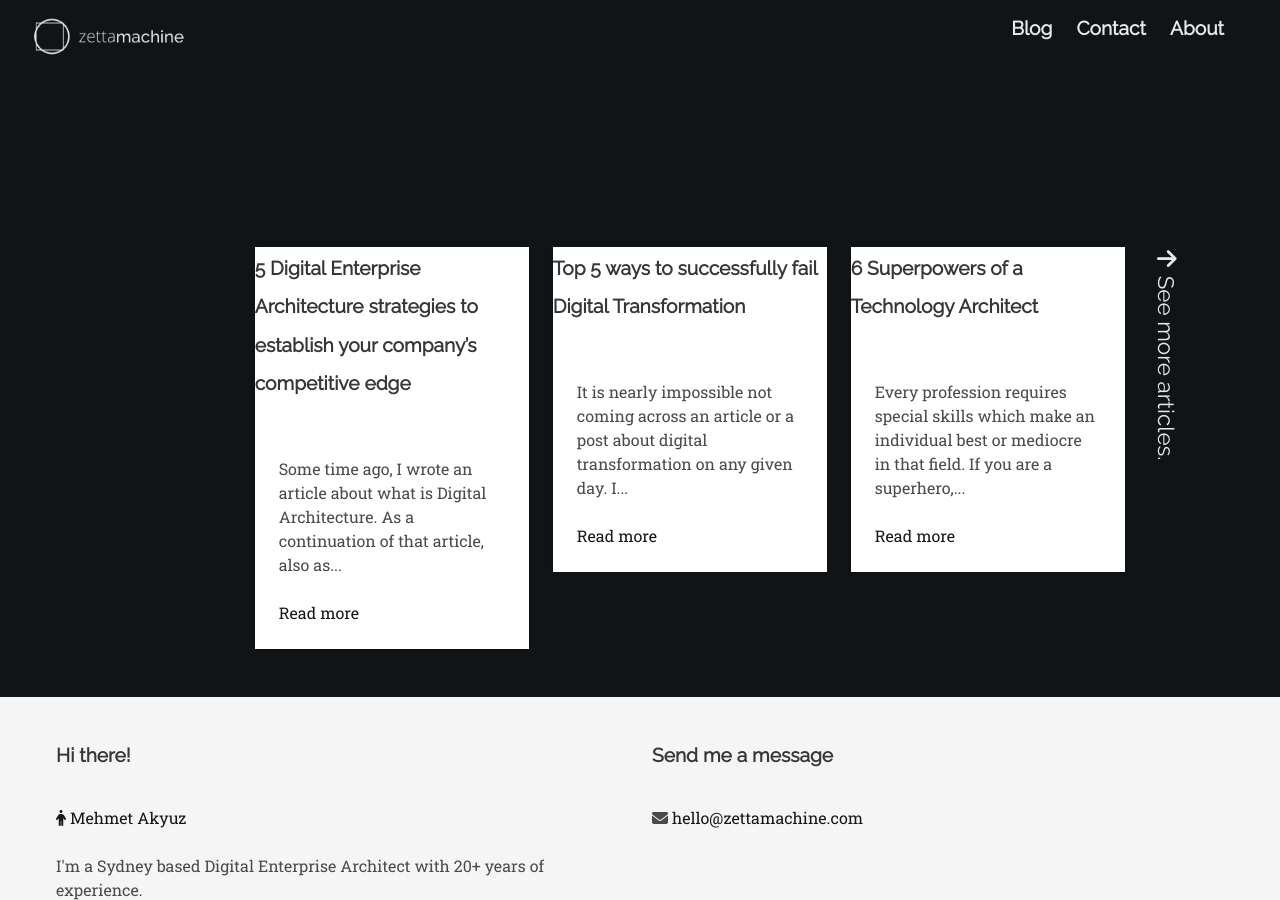
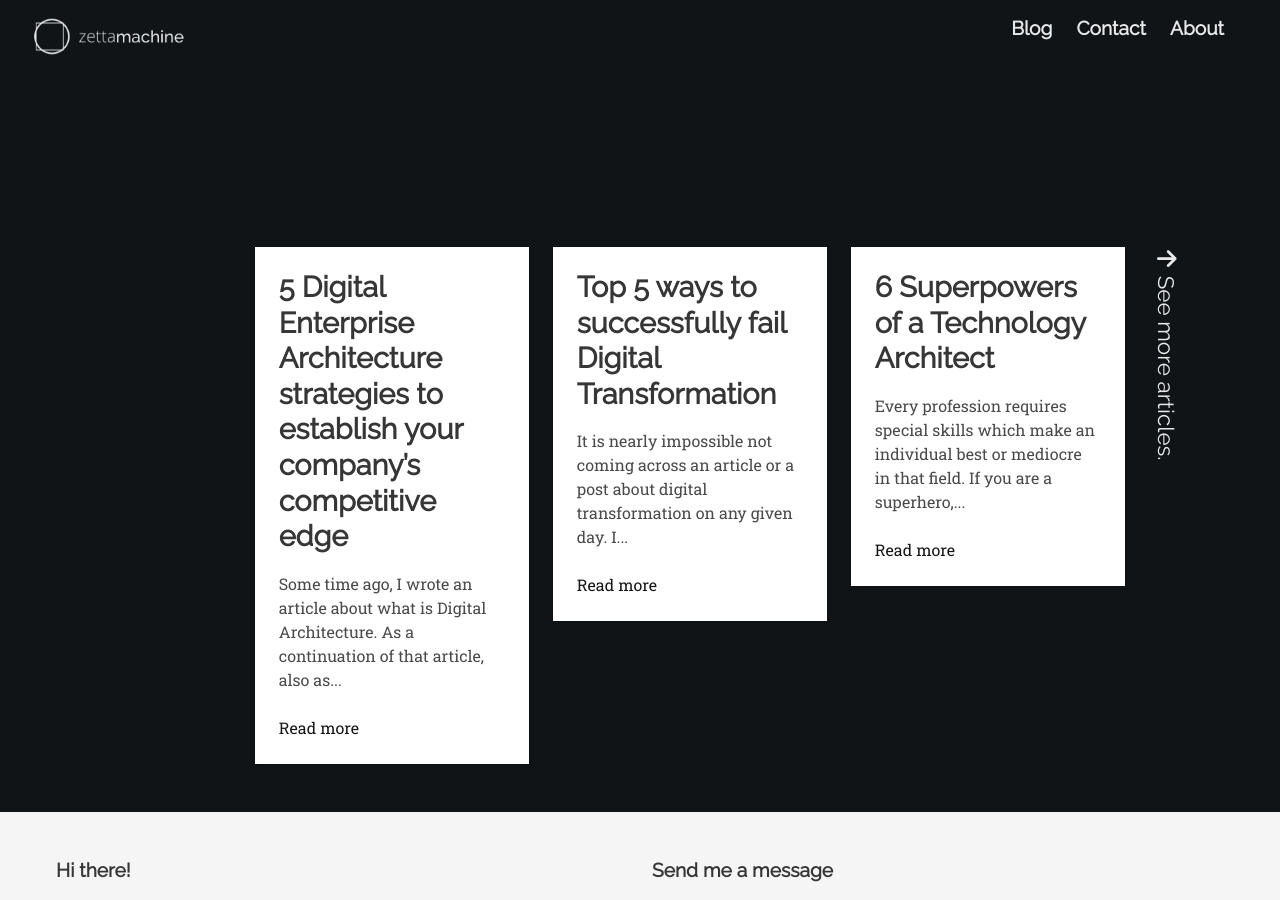
Before and after one commit to zettamachine/makiato.github.io, a Jekyll site: the page built from index.html, in a window 1280 px wide and 900 px high, scrolled down 251 px. Built offline with Jekyll 4.4.1, drawn with Linux system fonts in a browser that asks for light colours; nearby versions of some CDN libraries; comment, search, counter and statistics services are not loaded.

Commit message:
Face uplift

```diff
--- a/_layouts/default.html
+++ b/_layouts/default.html
@@ -36,7 +36,6 @@
                     {% for post in site.posts limit:3 %}
                         <div class="column is-3">
                             <div class="card">
-                                <h1><a href="{{ post.url }}" class="title">{{ post.title }}</a><h1></h1>
                                 <div class="card-image">
                                     <a href="{{ post.url }}">
                                         <figure class="image is-4by3 is-front-image">
@@ -45,7 +44,7 @@
                                     </a>
                                 </div>
                                 <div class="card-content">
-
+                                    <h2><a href="{{ post.url }}" class="title">{{ post.title }}</a></h2>
                                     <p class="content">
                                         {{ post.excerpt | strip_html | truncatewords: 20 }}
                                     </p>
--- a/styles/zettamachine.css
+++ b/styles/zettamachine.css
@@ -51,6 +51,11 @@
 .card-content .content {
     font-family: 'Roboto Slab';
     font-size: 1rem;
+}
+.card-content .title {
+    font-size: 1.8rem;
+    font-weight: bold;
+    padding-bottom: 0;
 }
 .section {
     background: transparent;
```
